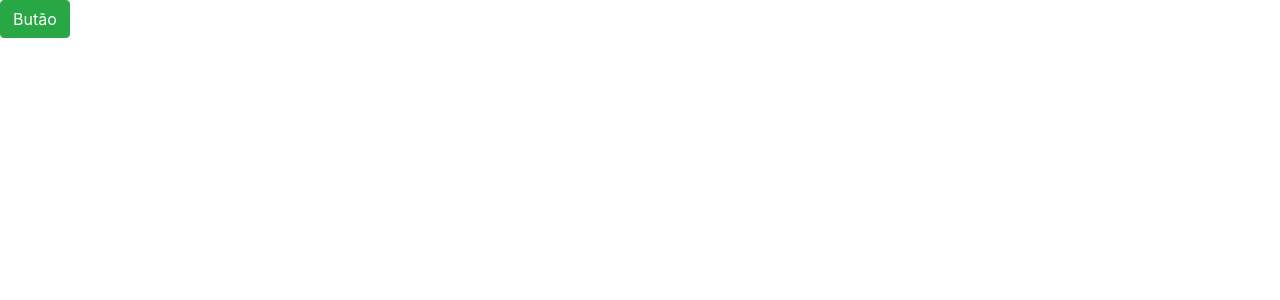
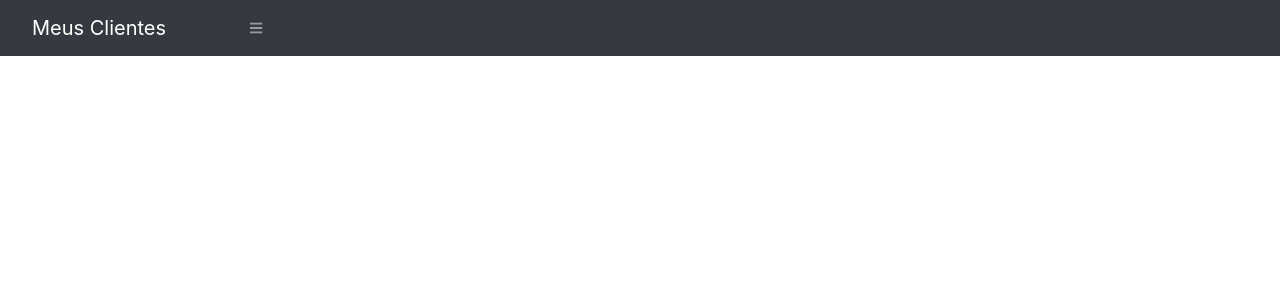
Before and after one commit to gilsonTSC/clientes-app, an Angular app: page / in a window 1280 px wide. Shown: the top 300 px of the page. Built offline with nearby package versions, Linux system fonts and the light colour scheme.

Commit message:
Criando o navbar

```diff
--- a/src/app/app.component.html
+++ b/src/app/app.component.html
@@ -1 +1 @@
-<button class="btn btn-success">Butão</button>
+<app-navbar></app-navbar>
--- a/src/app/app.module.ts
+++ b/src/app/app.module.ts
@@ -3,6 +3,8 @@
 
 import { AppRoutingModule } from './app-routing.module';
 import { AppComponent } from './app.component';
+
+import { TemplateModule } from './template/template.module';
 
 @NgModule({
   declarations: [
@@ -10,7 +12,8 @@
   ],
   imports: [
     BrowserModule,
-    AppRoutingModule
+    AppRoutingModule,
+    TemplateModule
   ],
   providers: [],
   bootstrap: [AppComponent]
--- /dev/null
+++ b/src/app/template/navbar/navbar.component.html
@@ -0,0 +1,7 @@
+<nav class="sb-topnav navbar navbar-expand navbar-dark bg-dark">
+    <a class="navbar-brand" href="#">Meus Clientes</a>
+    <button class="btn btn-link btn-sm order-1 order-lg-0"
+            id="sidebarToggle" href="#">
+        <i class="fas fa-bars"></i>
+    </button>
+</nav>
--- /dev/null
+++ b/src/app/template/navbar/navbar.component.ts
@@ -0,0 +1,15 @@
+import { Component, OnInit } from '@angular/core';
+
+@Component({
+  selector: 'app-navbar',
+  templateUrl: './navbar.component.html',
+  styleUrls: ['./navbar.component.css']
+})
+export class NavbarComponent implements OnInit {
+
+  constructor() { }
+
+  ngOnInit(): void {
+  }
+
+}
--- a/src/index.html
+++ b/src/index.html
@@ -8,7 +8,7 @@
   <link rel="icon" type="image/x-icon" href="favicon.ico">
   <script src="https://cdnjs.cloudflare.com/ajax/libs/font-awesome/5.11.2/js/all.min.js" crossorigin="anonymous"></script>
 </head>
-<body>
+<body class="sb-nav-fixed">
   <app-root></app-root>
 </body>
 </html>
```
Also changed, not shown: src/app/template/template.module.ts (added, +16 -0 lines), src/app/template/navbar/navbar.component.css (added).
